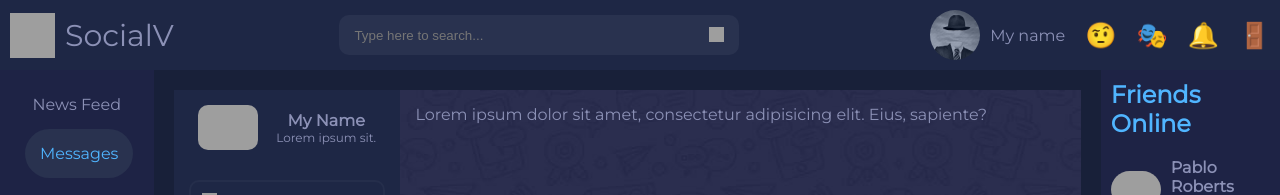
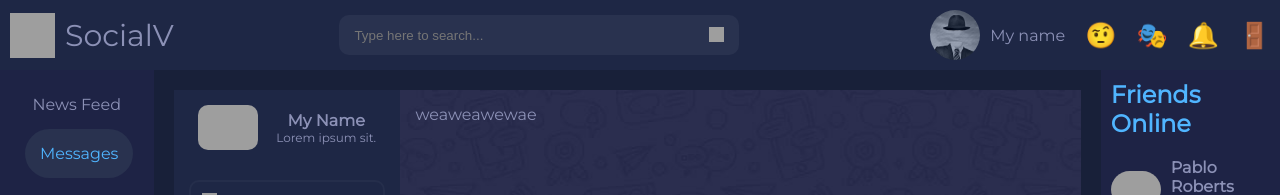
Before and after one commit to VitPi/mySocialNetwork, a React (Create React App) app in the folder my-first-react-project/: page /messages/1 in a window 1280 px wide. Shown: the top 195 px of the page. Built offline with nearby package versions, Linux system fonts and the light colour scheme; grey boxes are pictures that could not be loaded.

Commit message:
init: block dialog

```diff
--- a/my-first-react-project/src/components/NavBar/Massages/Dialog/Chat/Chat.jsx
+++ b/my-first-react-project/src/components/NavBar/Massages/Dialog/Chat/Chat.jsx
@@ -8,12 +8,12 @@
 import c from './Chat.module.css'
 
 
-const Chat = () => {
+const Chat = (props) => {
     return (
         <div className={c.block}>
 
 
-            <p>Lorem ipsum dolor sit amet, consectetur adipisicing elit. Eius, sapiente?</p>
+            <p>{props.chat}</p>
 
 
         </div>
--- a/my-first-react-project/src/components/NavBar/Massages/Dialog/Dialog.jsx
+++ b/my-first-react-project/src/components/NavBar/Massages/Dialog/Dialog.jsx
@@ -4,22 +4,35 @@
 //
 
 
-import s from './Dialog.module.css'
+import styles from './Dialog.module.css'
 import {Route} from "react-router-dom";
 import Chat from "./Chat/Chat";
 
 
+const Dialog = (props) => {
 
 
-const Dialog = (props) => {
+    let a = <p>Lorem ipsum dolor sit amet, consectetur adipisicing elit. Odit, reprehenderit.</p>;
+
+
     return (
-        <div className={s.block}>
+        <div className={styles.block}>
 
-            <Route path='/messages/1' component={Chat}/>
+            <Route exact path='/messages' render={() =>
+                <div className={styles.circle}>
+
+                </div>
+            }/>
+
+
+
+            <Route path='/messages/1' render={() => <Chat chat={"weaweawewae"}/>}/>
+            <Route path='/messages/2' render={() => <Chat chat={"LA LA LA LA"}/>}/>
+            <Route path='/messages/3' render={() => <Chat chat={"BLA BLA BLA BLA"}/>}/>
 
 
         </div>
     );
 };
 
-export default Dialog;
+export default Dialog
--- a/my-first-react-project/src/components/NavBar/Massages/Dialog/Dialog.module.css
+++ b/my-first-react-project/src/components/NavBar/Massages/Dialog/Dialog.module.css
@@ -5,10 +5,23 @@
 */
 
 
-
 .block {
     padding: 15px;
     background: url("100.jpg") no-repeat;
     height: 600px;
+    position: relative;
 
 }
+
+
+.circle {
+    width: 20em;
+    height: 20em;
+    background: url('a.svg') no-repeat;
+    background-size: contain;
+    position: absolute;
+    top: 50%;
+    left: 50%;
+    transform: translate(-50%, -50%);
+
+}
```
Also changed, not shown: my-first-react-project/src/index.js (+4 -15 lines), my-first-react-project/src/components/NavBar/Massages/Dialog/a.svg (added), 1 other file (tests, documents, lock files or other folders).
